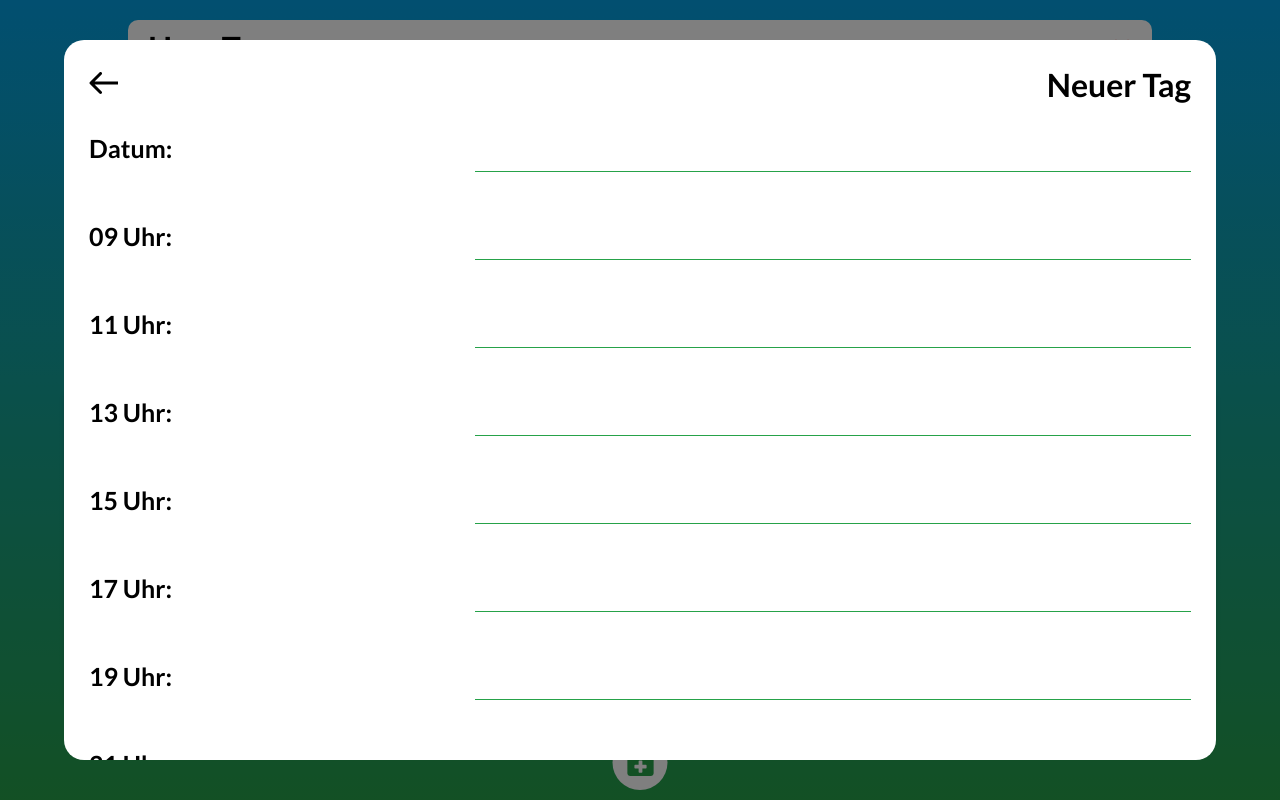
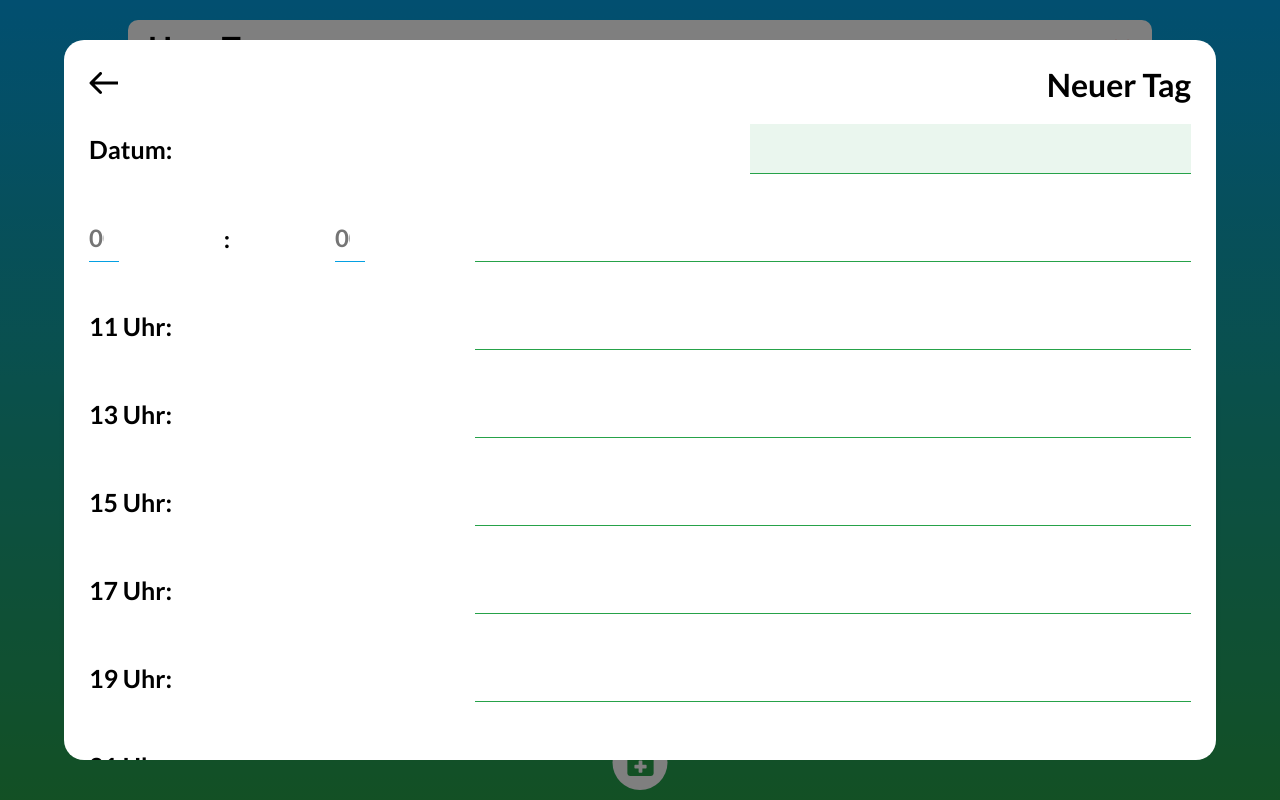
Before and after one commit to Letorshillen/schedule-app, a React (Create React App) app: page / in a window 1280 px wide. Both pictures are taken after a click on the button 640 px from the left and 762 px from the top of the page. Built offline with nearby package versions, Linux system fonts and the light colour scheme.

Commit message:
starte iwht time input

```diff
--- a/src/components/UI/AddModal/AddModal.js
+++ b/src/components/UI/AddModal/AddModal.js
@@ -65,6 +65,7 @@ const AddModal = (props) => {
       <div className={styles.Wrapper}>
         <label>Datum:</label>
         <input
+          className={styles.InputDate}
           type="number"
           step="0.01"
           min="1"
@@ -77,7 +78,23 @@ const AddModal = (props) => {
       </div>
 
       <div className={styles.Wrapper}>
-        <label>09 Uhr:</label>
+        <input
+          className={styles.InputTime}
+          type="number"
+          steps="1"
+          min="0"
+          max="24"
+          placeholder="00"
+        />
+        <span>:</span>
+        <input
+          className={styles.InputTime}
+          type="number"
+          steps="1"
+          min="0"
+          max="59"
+          placeholder="00"
+        />
         <textarea
           name="activity1"
           value={activity1}
--- a/src/components/UI/AddModal/AddModal.module.css
+++ b/src/components/UI/AddModal/AddModal.module.css
@@ -26,7 +26,7 @@
 }
 
 .Wrapper textarea,
-.Wrapper input[type="number"] {
+.InputDate {
   border: 0;
   border-bottom: 1px solid #26a249;
   width: 65%;
@@ -39,20 +39,45 @@
 }
 
 .Wrapper textarea:focus,
-.Wrapper input[type="number"]:focus{
-  background-color: #26a24918 ;
+.InputDate:focus {
+  background-color: #26a24918;
   border: 0;
   outline: 0;
   border-bottom: 1px solid #04a0e2;
 }
 
-.Wrapper textarea:focus{
-  height: 100px
+.InputDate {
+  background-color: #26a24918;
+  width: 40%;
+  height: 50px;
+  font-size: 38px;
+  font-weight: bold;
 }
 
-/* .InputTime{
-  width: 10px;
-} */
+.InputTime {
+  border: 0;
+  border-bottom: 1px solid #04a0e2;
+  height: 6vh;
+  width: 30px;
+  font-size: 24px;
+  font-weight: bold;
+}
+
+.InputTime:focus {
+  outline: 0;
+  border-bottom: 1px solid #26a249;
+  background-color: #049fe250;
+}
+
+.Wrapper textarea:focus {
+  height: 100px;
+}
+.Wrapper span {
+  font-family: inherit;
+  font-weight: bold;
+  font-size: 24px;
+  margin: 0 -5px;
+}
 
 button[type="submit"] {
   position: relative;
```
Also changed, not shown: 1 other file (tests, documents, lock files or other folders).
